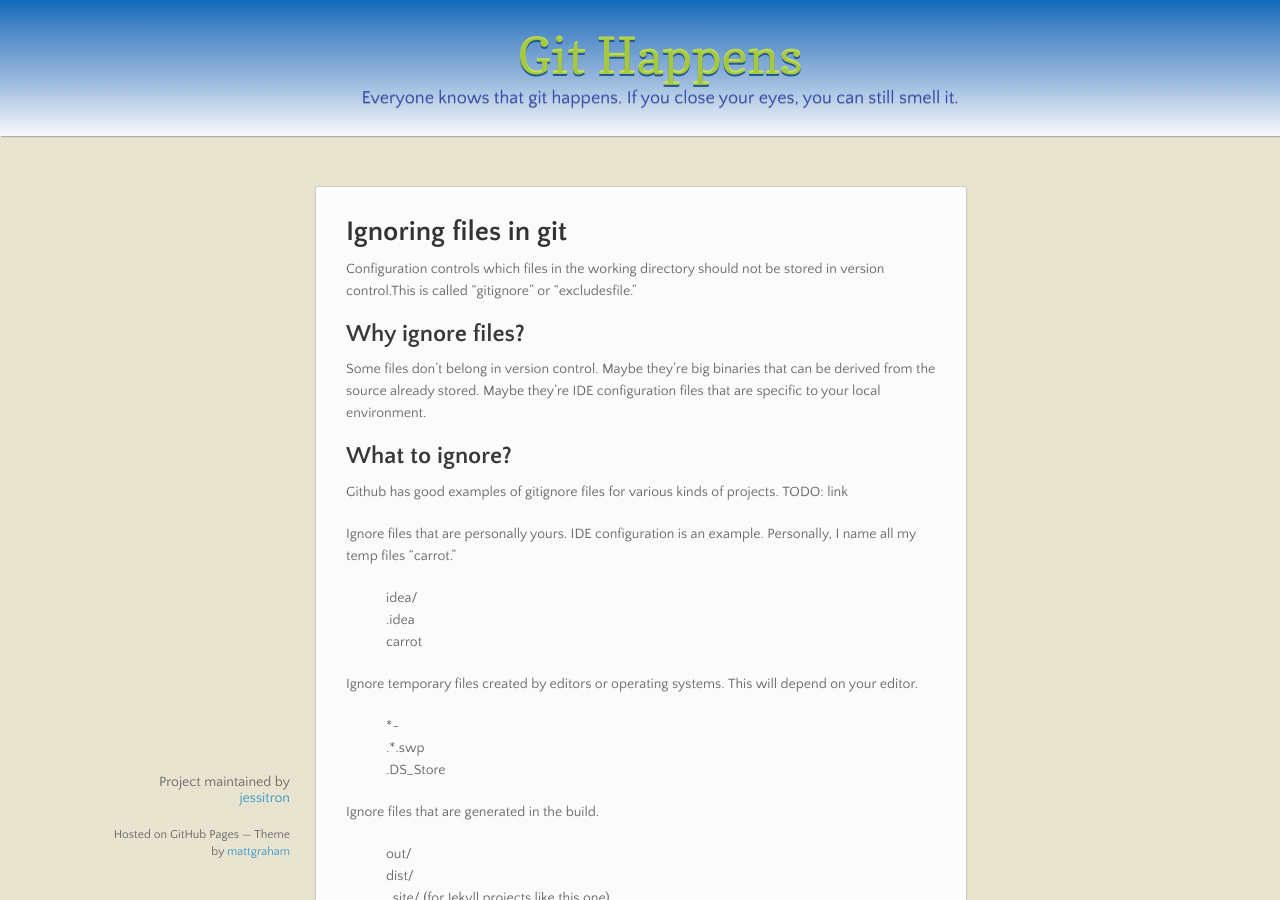
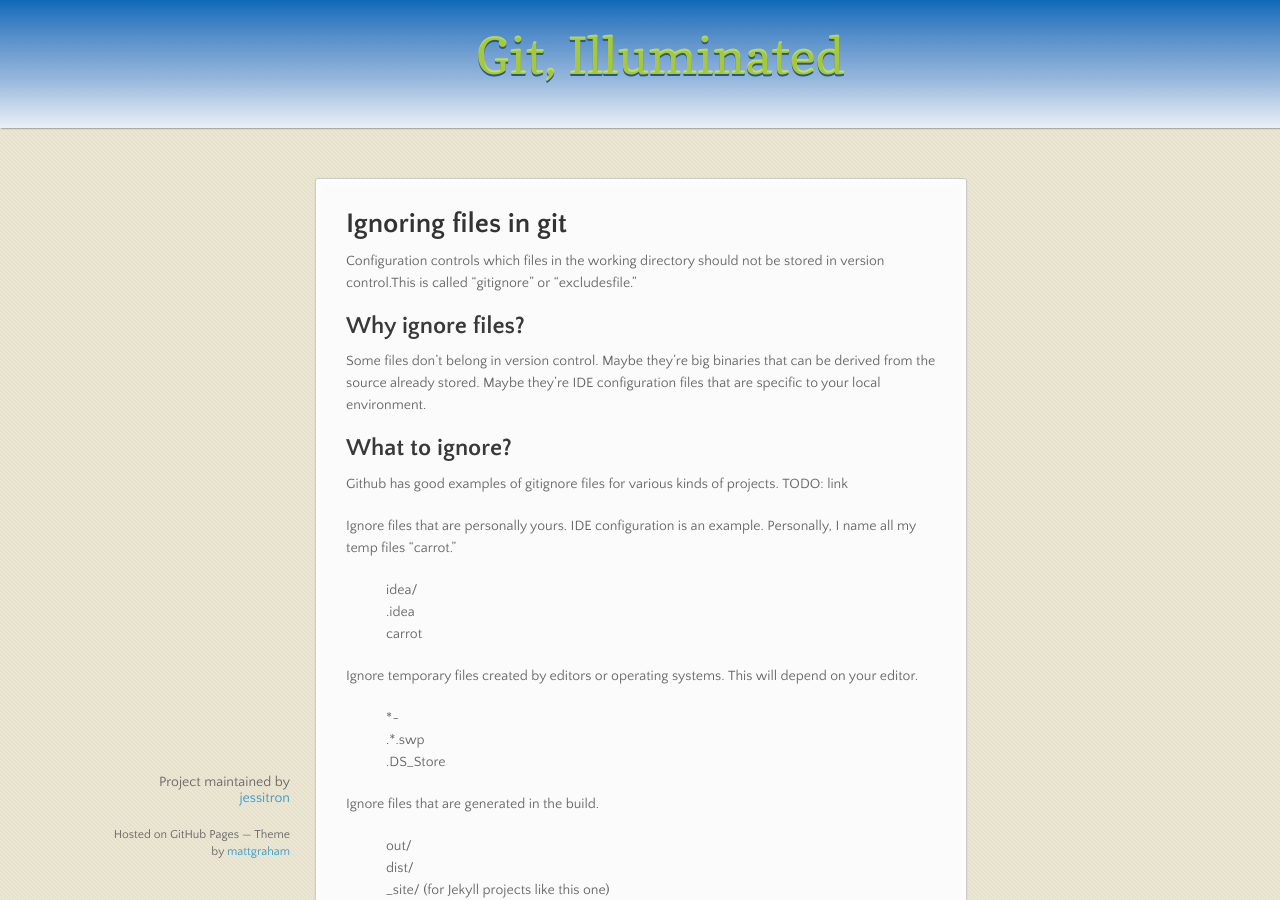
Before and after one commit to jessitron/git-happens, a Jekyll site: the page built from exercises/ignore.md, in a window 1280 px wide and 900 px high. Built offline with Jekyll 4.4.1, drawn with Linux system fonts in a browser that asks for light colours; nearby versions of some CDN libraries.

Commit message:
Change layout

```diff
--- a/exercises/ignore.md
+++ b/exercises/ignore.md
@@ -1,5 +1,5 @@
 ---
-layout: default
+layout: illuminated
 saying: If you close your eyes, you can still smell it.
 ---
 # Ignoring files in git
```
Also changed, not shown: exercises/init.md (+1 -1 lines).
